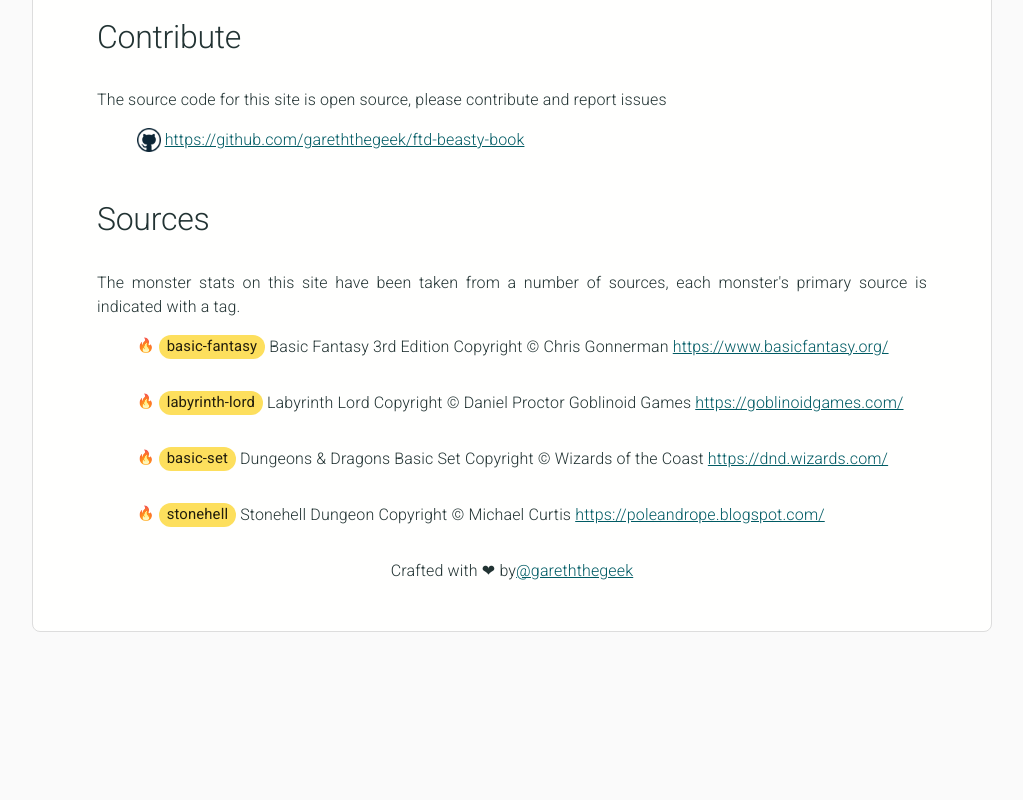
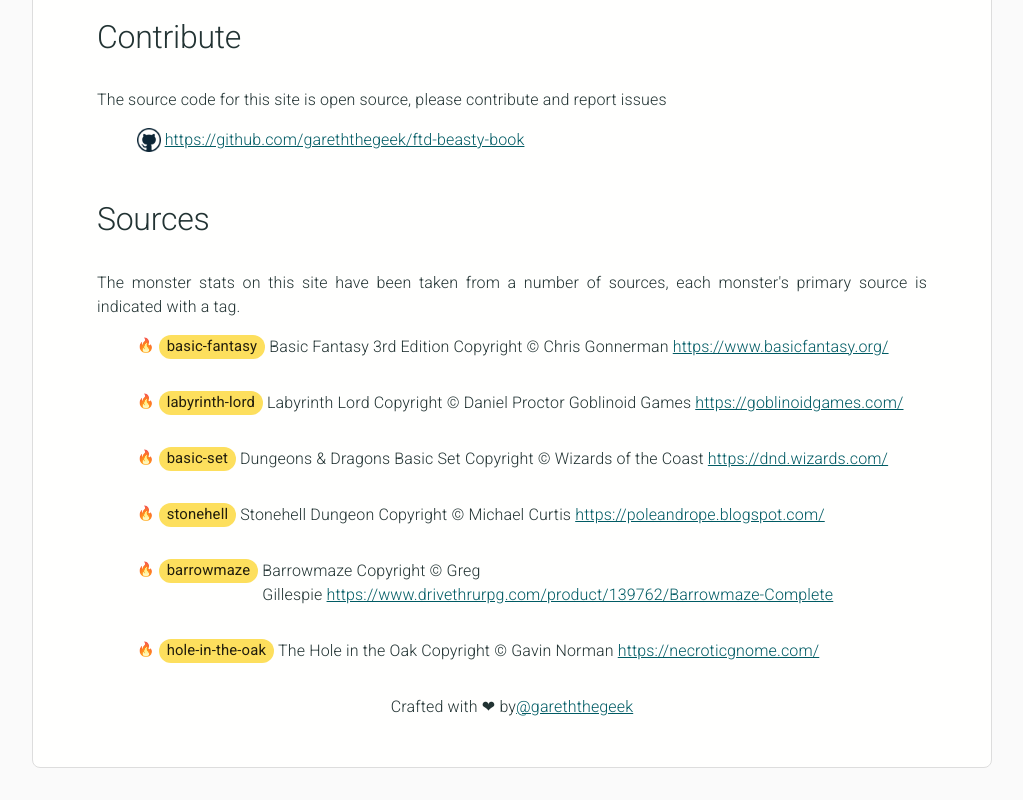
Before and after one commit to gareththegeek/ftd-beasty-book, a React (Create React App) app in the folder ui/: page /about in a window 1280 px wide. Shown: the part 415-1215 px from the top of the page, without its empty margins (128-1151 px from the left). Before the commit the page ends 1079 px from the top, so only its background shows below. Built offline with nearby package versions, Linux system fonts and the light colour scheme; no server answers.

Commit message:
Add barrowmaze and hole in the oak monsters

```diff
--- a/ui/src/screens/about/AboutScreen.tsx
+++ b/ui/src/screens/about/AboutScreen.tsx
@@ -78,6 +78,12 @@
             <li className={sourceli}>
                 🔥 <Source label="stonehell" text="Stonehell Dungeon" copyright="Copyright © Michael Curtis" link="https://poleandrope.blogspot.com/" />
             </li>
+            <li className={sourceli}>
+                🔥 <Source label="barrowmaze" text="Barrowmaze" copyright="Copyright © Greg Gillespie" link="https://www.drivethrurpg.com/product/139762/Barrowmaze-Complete" />
+            </li>
+            <li className={sourceli}>
+                🔥 <Source label="hole-in-the-oak" text="The Hole in the Oak" copyright="Copyright © Gavin Norman" link="https://necroticgnome.com/" />
+            </li>
         </ul>
         <Body1 className={hcentre}>Crafted with ❤ by <Link target="_new" href="https://github.com/gareththegeek">@gareththegeek</Link></Body1>
     </div>)
```
Also changed, not shown: 2 other files (tests, documents, lock files or other folders).
